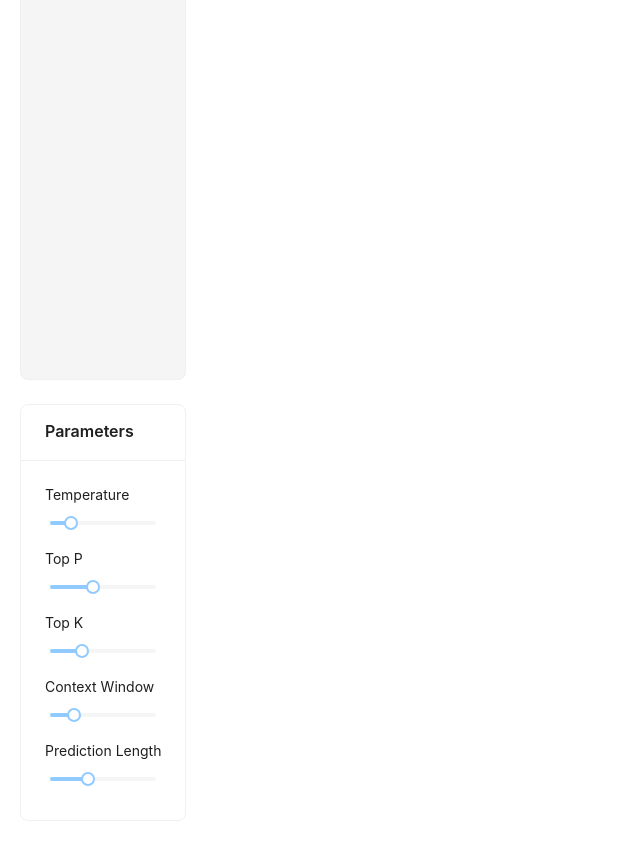
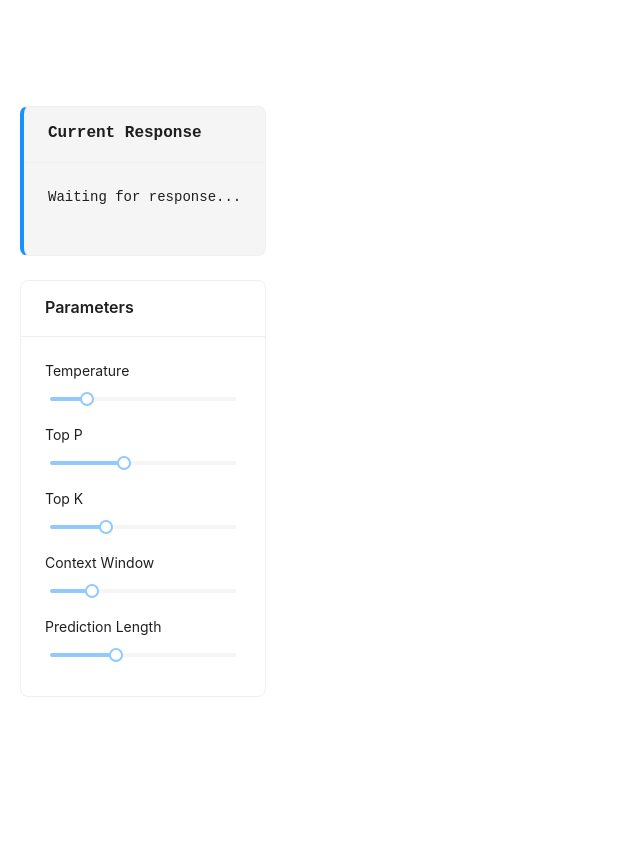
Before and after one commit to jakesimonds/wordSynth, a React (Vite) app in the folder frontend/: page / in a window 1280 px wide. Shown: the whole page, without its empty margins (0-640 px from the left). After the commit the page ends 800 px from the top, so only its background shows below. Built offline with nearby package versions, Linux system fonts and the light colour scheme; no server answers.

Commit message:
working without prev message

```diff
--- a/frontend/src/components/LlamaStream.module.css
+++ b/frontend/src/components/LlamaStream.module.css
@@ -6,3 +6,37 @@
     background-color: #f5f5f5;
     padding: 16px;
 }
+
+.responseBox {
+    height: 150px;
+    overflow-y: auto;
+    white-space: pre-wrap;
+    font-family: monospace;
+    transition: all 0.3s ease;
+}
+
+.currentResponse {
+    background-color: #f5f5f5;
+    border-left: 4px solid #1890ff;
+}
+
+.previousResponse {
+    background-color: #fafafa;
+    opacity: 0.8;
+}
+
+/* Optional: Add some animation */
+.responseBox {
+    animation: slideIn 0.3s ease;
+}
+
+@keyframes slideIn {
+    from {
+        transform: translateY(-20px);
+        opacity: 0;
+    }
+    to {
+        transform: translateY(0);
+        opacity: 1;
+    }
+}
--- a/frontend/src/components/LlamaStream.tsx
+++ b/frontend/src/components/LlamaStream.tsx
@@ -11,7 +11,8 @@ interface Params {
 }
 
 const LlamaStream: React.FC = () => {
-    const [streamText, setStreamText] = useState<string>('');
+    const [previousResponse, setPreviousResponse] = useState<string>('');
+    const [currentResponse, setCurrentResponse] = useState<string>('');
     const [params, setParams] = useState<Params>({
         temperature: 0.4,
         top_p: 0.4,
@@ -21,16 +22,38 @@ const LlamaStream: React.FC = () => {
     });
 
     useEffect(() => {
-        const eventSource = new EventSource('http://localhost:8000/stream');
+        let eventSource: EventSource;
 
-        eventSource.onmessage = (event) => {
-            setStreamText(prev => prev + event.data);
-            // Optional: Auto-scroll to bottom
-            // document.getElementById('stream-box')?.scrollTo(0, document.getElementById('stream-box')?.scrollHeight);
+        const connectEventSource = () => {
+            eventSource = new EventSource('http://localhost:8000/stream');
+
+            eventSource.onmessage = (event) => {
+                console.log('Message received:', event.data);
+                setCurrentResponse(prev => prev + event.data);
+            };
+
+            eventSource.addEventListener('done', () => {
+                console.log('Done event received, current response:', currentResponse);
+                setPreviousResponse(currentResponse);
+                setCurrentResponse('');
+                // Reconnect after completion
+                eventSource.close();
+                connectEventSource();
+            });
+
+            eventSource.onerror = (error) => {
+                console.log('EventSource error:', error);
+                eventSource.close();
+                setTimeout(connectEventSource, 1000); // Reconnect after 1 second
+            };
         };
 
+        connectEventSource();
+
         return () => {
-            eventSource.close();
+            if (eventSource) {
+                eventSource.close();
+            }
         };
     }, []);
 
@@ -53,9 +76,23 @@ const LlamaStream: React.FC = () => {
 
     return (
         <Space direction="vertical" size="large" style={{ width: '100%' }}>
-            <Card className={styles.streamBox} id="stream-box">
-                {streamText}
-            </Card>
+            <Space direction="vertical" size="middle" style={{ width: '100%' }}>
+                <Card
+                    className={`${styles.responseBox} ${styles.currentResponse}`}
+                    title="Current Response"
+                >
+                    {currentResponse || 'Waiting for response...'}
+                </Card>
+
+                {previousResponse && (
+                    <Card
+                        className={`${styles.responseBox} ${styles.previousResponse}`}
+                        title="Previous Response"
+                    >
+                        {previousResponse}
+                    </Card>
+                )}
+            </Space>
 
             <Card title="Parameters">
                 <Space direction="vertical" style={{ width: '100%' }}>
```
Also changed, not shown: 2 other files (tests, documents, lock files or other folders).
